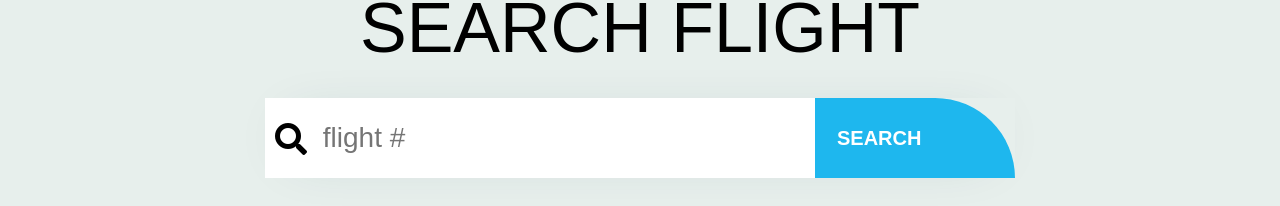
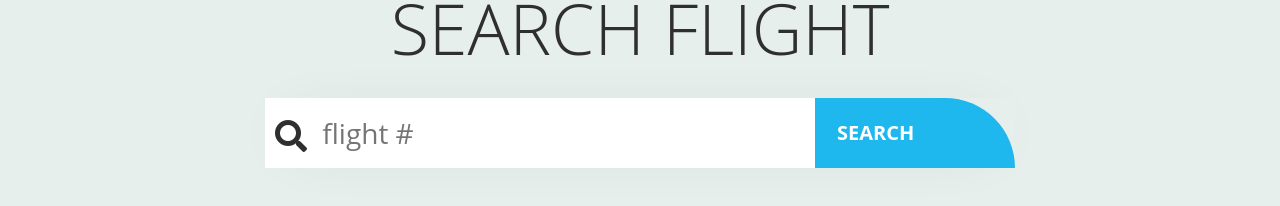
Before and after one commit to vsheva/airport-Kyiv, a React app: page /departures in a window 1280 px wide. Shown: the part 149-355 px from the top of the page. Built offline with nearby package versions, Linux system fonts and the light colour scheme; no server answers.

Commit message:
Add date picker

```diff
--- a/src/components/ChooseDate.jsx
+++ b/src/components/ChooseDate.jsx
@@ -12,7 +12,7 @@ const ChooseDate = () => {
   const dateHandler=(e)=>{
     const formatedDay= (moment(e.target.value).format("DD-MM-YYYY"));
     setCalendarDay(formatedDay);
-    console.log("formatedDay", formatedDay)
+    console.log("formatedDay", formatedDay) //11-01-2-22
     dispatch(getFlightData(formatedDay))
   }
 
--- a/src/components/Flights.jsx
+++ b/src/components/Flights.jsx
@@ -5,15 +5,18 @@ import ArrivalList from "./ArrivalList.jsx";
 import { Route, Switch } from 'react-router-dom';
 import {useDispatch, useSelector} from "react-redux";
 import {getFlightData} from "../flightSlice.js";
+import moment from "moment";
 
 
 const Flights = () => {
     const dispatch= useDispatch();
 
+    const date = moment().format("DD-MM-YYYY");
+
+    //вызов thunk
   useEffect(()=>{
-    dispatch(getFlightData())
+    dispatch(getFlightData(date)) //не задан 1-й date
 }, [dispatch])
-
 
 
     return (
--- a/src/components/chooseDate.scss
+++ b/src/components/chooseDate.scss
@@ -12,12 +12,16 @@
     flex-direction: row;
   }
 
+  &__input:hover{
+    background-color:#1eb7ee;
+  }
+
   &__input {
     margin-right: 40px;
     border: none;
+    outline: none;
+    cursor: pointer ;
     padding: 0;
-
-
 
     &::-webkit-datetime-edit {
       display: none;
--- a/src/components/search.scss
+++ b/src/components/search.scss
@@ -17,14 +17,14 @@
 .search__loop {
   position: absolute;
   font-size: 32px;
-  padding: 25px 0px 23px 10px;
+  padding: 22px 0px 22px 10px;
 }
 
 
 
 .seach-block {
   box-shadow: 0px 0px 55px -26px rgba(34, 60, 80, 0.2);
-  height: 80px;
+  height: 70px;
   display: flex;
   width: 750px;
 
@@ -49,7 +49,7 @@
   &__button {
     padding: 0;
     margin: 0;
-    height: 80px;
+    height: 70px;
     width: 200px;
     background-color: #1eb7ee;
     font-weight: 700;
@@ -63,7 +63,7 @@
     text-transform: uppercase;
     cursor: pointer;
     text-decoration: none;
-    line-height: 80px;
+    line-height: 70px;
 
     &:hover {
       border-radius: 0 40px 0 0;
--- a/src/flightSlice.js
+++ b/src/flightSlice.js
@@ -1,13 +1,11 @@
 import { createSlice } from '@reduxjs/toolkit';
 
+//thunk
+export const getFlightData = (date) => {
 
-export const getFlightData = () => {
-  return async dispatch => {
+  return async (dispatch) => {
     const fetchData = async () => {
-      const response = await fetch(
-          `https://api.iev.aero/api/flights/11-01-2022`,
-      );
-
+      const response = await fetch(`https://api.iev.aero/api/flights/${date}`,);
       const data = await response.json();
       return data;
     };
@@ -19,9 +17,7 @@ export const getFlightData = () => {
 };
 
 
-
 const initialState = {
-/*  status: '',*/
   departures: [],
   arrivals: [],
 };
@@ -33,8 +29,8 @@ const flightSlice = createSlice({
     setFlights: (state, action) => {
       const{arrival}=action.payload.body
       const{departure}=action.payload.body
-      state.arrivals = arrival;
-      state.departures = departure;
+      state.arrivals = action.payload.body.arrival;
+      state.departures = action.payload.body.departure;
     },
   },
 });
--- a/src/index.scss
+++ b/src/index.scss
@@ -5,8 +5,11 @@
 }
 
 body {
-  font-family: Arial, Helvetica, sans-serif;
+  /*font-family: Arial, Helvetica, sans-serif;*/
+  font-family: "Open Sans",sans-serif;
   background-color: #e7efec;
+  color: #2f2f2f;
+  height: 100vh;
 }
 
 .page {
```
